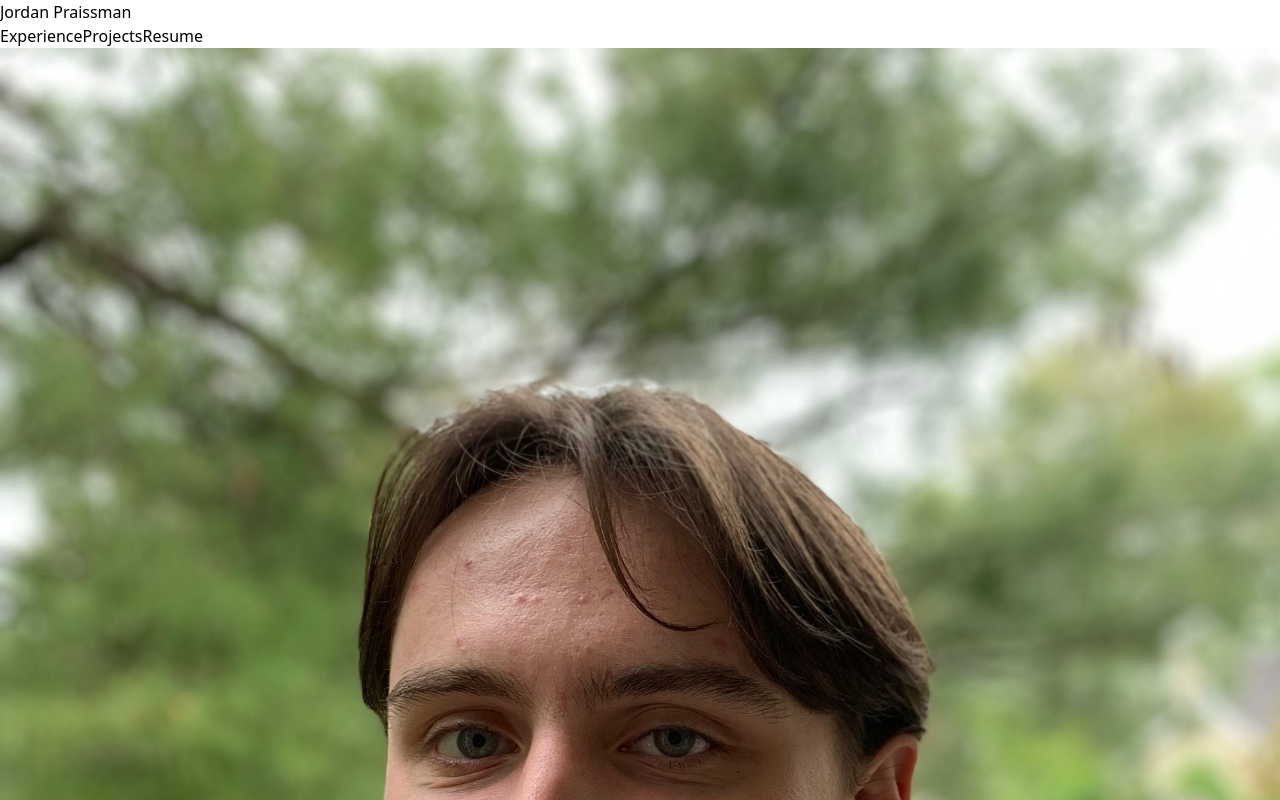
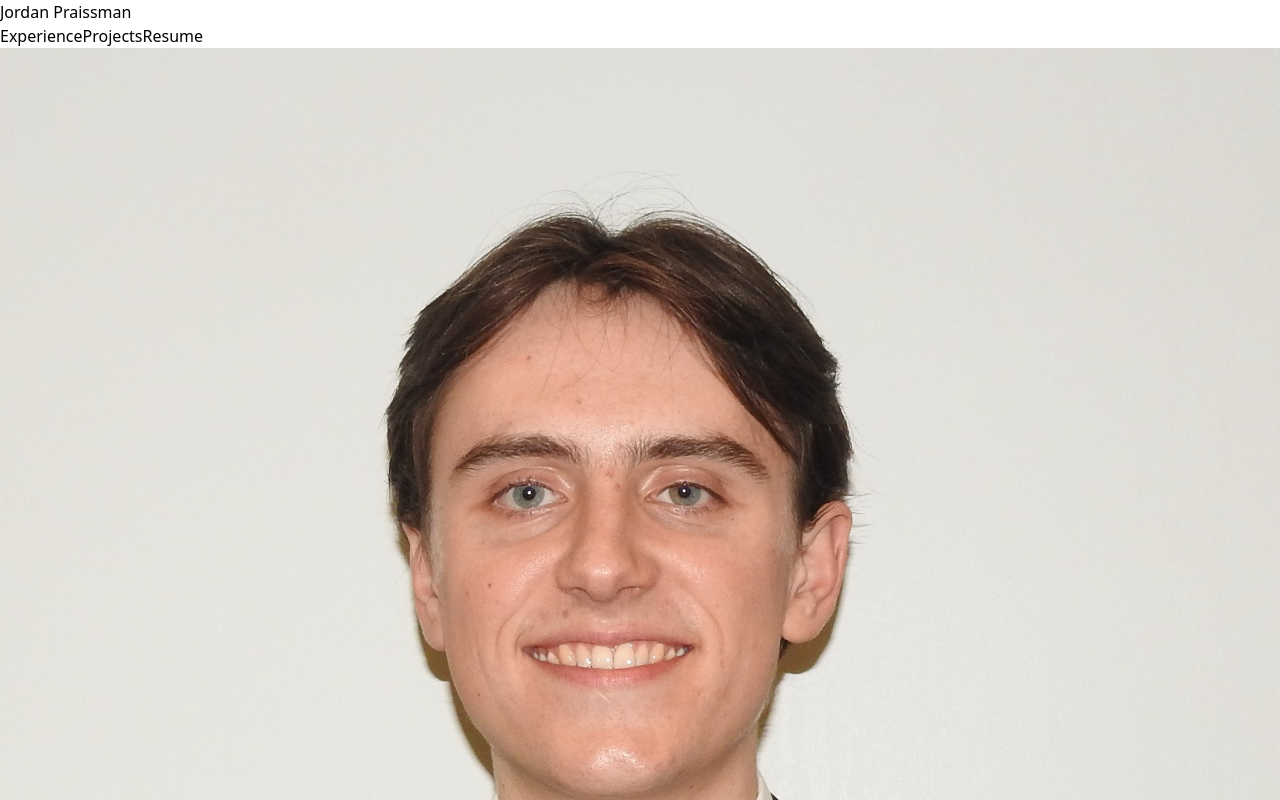
Before and after one commit to jpraissman/personal-website, a React (Vite) app: page / in a window 1280 px wide. Shown: the top 800 px of the page. Built offline with nearby package versions, Linux system fonts and the light colour scheme.

Commit message:
Updated picture of me

```diff
--- a/src/pages/Home.tsx
+++ b/src/pages/Home.tsx
@@ -1,6 +1,7 @@
 import Footer from "../components/Footer";
 import NavBar from "../components/NavBar";
 import meImage from "../images/Me.jpg";
+import me2Image from "../images/Me2.jpeg";
 import * as motion from "motion/react-client";
 
 function Home() {
@@ -13,7 +14,7 @@ function Home() {
             initial={{ opacity: 0, scale: 0 }}
             animate={{ opacity: 1, scale: 1 }}
             transition={{ duration: 2 }}
-            src={meImage}
+            src={me2Image}
             className="w-3/5 h-auto rounded-full mx-auto md:mx-0"
           />
         </div>
```
Also changed, not shown: src/images/Me2.jpeg (added).
